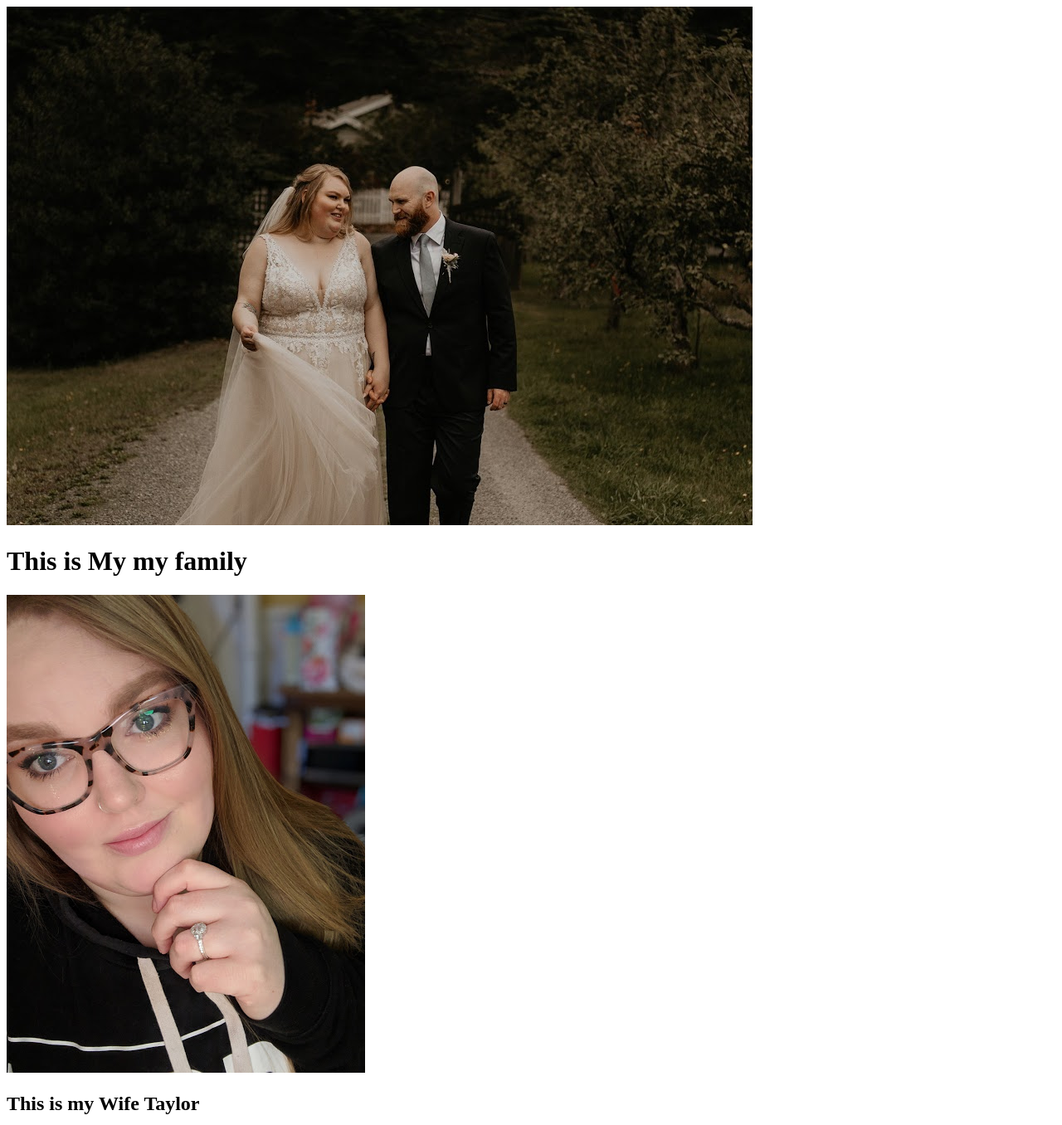
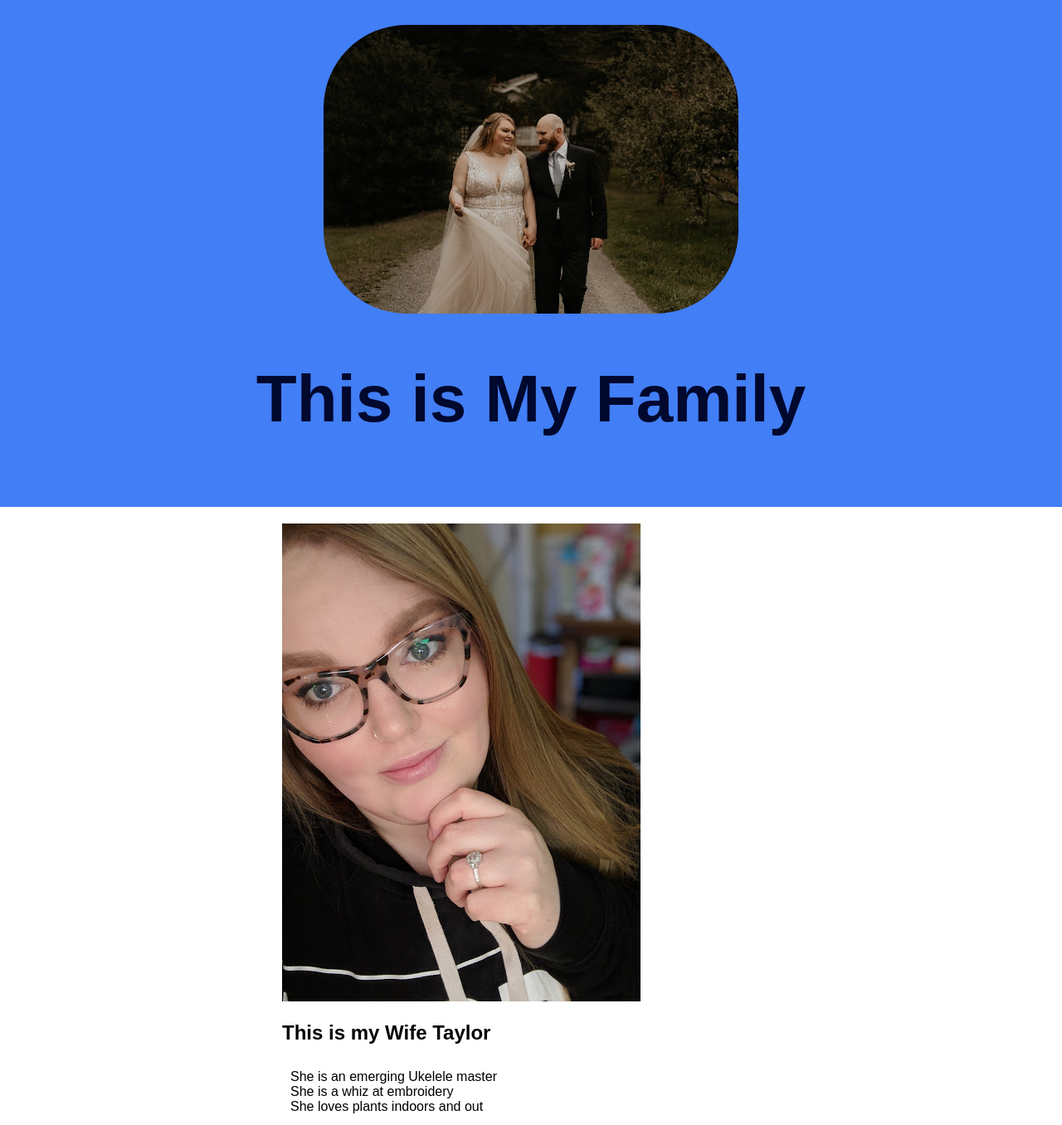
Before and after one commit to mmac89/My-family, a plain HTML site: page index.html in a window 1280 px wide. Shown: the top 1356 px of the page at 83% size. Drawn offline with Linux system fonts and the light colour scheme.

Commit message:
added css

```diff
--- a/css/family.css
+++ b/css/family.css
@@ -0,0 +1,56 @@
+html, body{
+	font-family: arial;
+	margin: 0;
+	max-width: 100%;
+}
+
+img{
+	max-width: 100%;
+}
+
+header{
+
+	background-color: #427ef5;
+	padding: 30px;
+	text-align: center;
+	max-width: 100%;
+}
+
+h1{
+	font-size: 80px;
+	color: #00082e;
+	max-width: 100%;
+}
+
+header img{
+
+	width: 500px;
+	border-radius: 100px;
+}
+
+.content{
+
+	max-width: 600px;
+	margin: 0 auto;
+	padding: 20px;
+}
+
+ol{
+	list-style: none;
+	padding: 10px;
+	margin: 0;
+}
+
+ul{
+	list-style: none;
+	padding: 10px;
+	margin: 10px;
+}
+
+footer{
+
+	padding: 20px;
+	text-align: center;
+	background-color: #4a4a4a;
+
+}
--- a/index.html
+++ b/index.html
@@ -12,7 +12,7 @@
 
 	<img src="img/1.jpg">
 
-	<h1>This is My my family</h1>
+	<h1>This is My Family</h1>
 
 	</div>
     </header>
@@ -37,7 +37,6 @@
 			<p>
 				She is the love of my life. We have been together for ten years and I could not imagine my life without her.
 			</p>
-
 
 
 
@@ -81,6 +80,14 @@
 
 	</div>
 
+<footer>
+
+	<p>
+		Website by Mathew 2020
+	</p>
+
+</footer>
+
 </body>
 
 </html>
```
